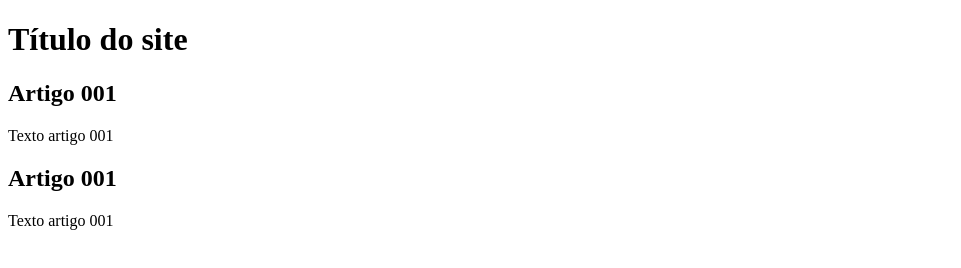
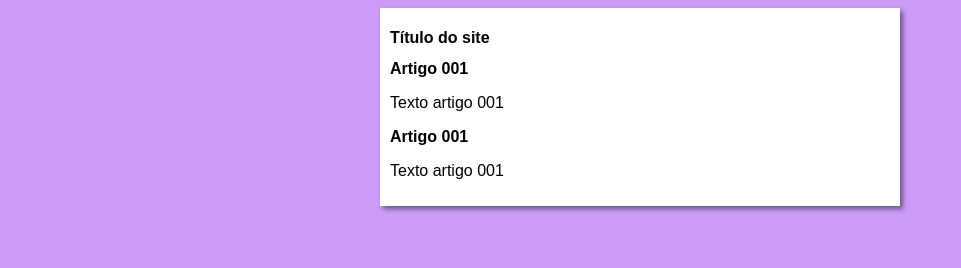
Before and after one commit to lucasllimati/projeto-site, a plain HTML site: page index.html in a window 1280 px wide. Shown: the whole page, without its empty margins (0-961 px from the left). Drawn offline with Linux system fonts and the light colour scheme.

Commit message:
iniciei o design

```diff
--- /dev/null
+++ b/estilos/style.css
@@ -0,0 +1,16 @@
+* {
+    font-family: Arial, Helvetica, sans-serif;
+    font-size: 16px;
+}
+
+body {
+    background-color:rgba(204,157,248);
+}
+
+main {
+    background-color:white;
+    width: 500px;
+    margin: auto;
+    padding: 10px;
+    box-shadow: 3px 3px 5px rgba(0, 0, 0,0.473);
+}
--- a/index.html
+++ b/index.html
@@ -5,6 +5,7 @@
     <meta http-equiv="X-UA-Compatible" content="IE=edge">
     <meta name="viewport" content="width=device-width, initial-scale=1.0">
     <title>Título do site</title>
+    <link rel="stylesheet" href="estilos/style.css">
 </head>
 <body>
 
```
